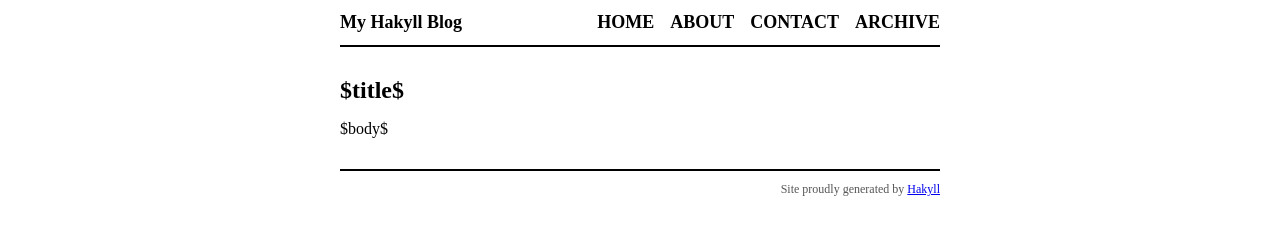
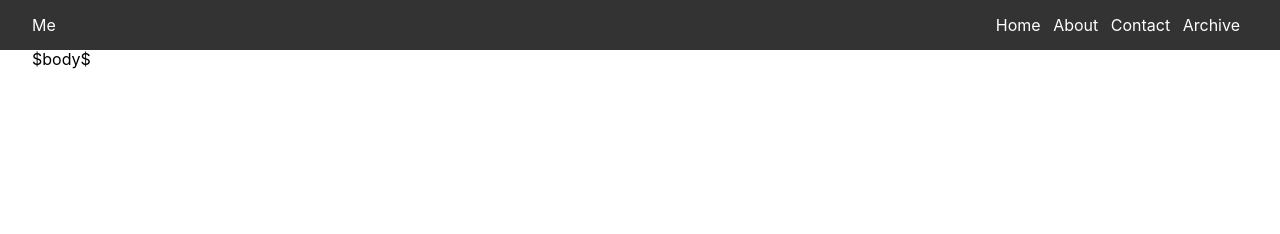
Before and after one commit to jonboiser/blog, a plain HTML site: page templates/default.html in a window 1280 px wide. Drawn offline with nearby package versions, Linux system fonts and the light colour scheme.

Commit message:
Replace styles with tachyons.

```diff
--- a/css/default.css
+++ /dev/null
@@ -1,56 +0,0 @@
-body {
-    color: black;
-    font-size: 16px;
-    margin: 0px auto 0px auto;
-    width: 600px;
-}
-
-div#header {
-    border-bottom: 2px solid black;
-    margin-bottom: 30px;
-    padding: 12px 0px 12px 0px;
-}
-
-div#logo a {
-    color: black;
-    float: left;
-    font-size: 18px;
-    font-weight: bold;
-    text-decoration: none;
-}
-
-div#header #navigation {
-    text-align: right;
-}
-
-div#header #navigation a {
-    color: black;
-    font-size: 18px;
-    font-weight: bold;
-    margin-left: 12px;
-    text-decoration: none;
-    text-transform: uppercase;
-}
-
-div#footer {
-    border-top: solid 2px black;
-    color: #555;
-    font-size: 12px;
-    margin-top: 30px;
-    padding: 12px 0px 12px 0px;
-    text-align: right;
-}
-
-h1 {
-    font-size: 24px;
-}
-
-h2 {
-    font-size: 20px;
-}
-
-div.info {
-    color: #555;
-    font-size: 14px;
-    font-style: italic;
-}
--- a/templates/default.html
+++ b/templates/default.html
@@ -6,29 +6,22 @@
         <meta http-equiv="Content-Type" content="text/html; charset=UTF-8" />
         <title>My Hakyll Blog - $title$</title>
         <link rel="stylesheet" href="https://npmcdn.com/tachyons@4.0.0-beta.29/css/tachyons.min.css">
-        <link rel="stylesheet" type="text/css" href="/css/default.css" />
     </head>
-    <body>
-        <div id="header">
-            <div id="logo">
-                <a href="/">My Hakyll Blog</a>
-            </div>
-            <div id="navigation">
-                <a href="/">Home</a>
-                <a href="/about.html">About</a>
-                <a href="/contact.html">Contact</a>
-                <a href="/archive.html">Archive</a>
-            </div>
-        </div>
+    <body class="sans-serif">
+        <header class="cf f5 bg-black-80 pv3 ph4">
+            <nav class="white">
+                <a class="fl link cf white" href="/">Me</a>
+                <div class="fr cf">
+                    <a class="link pr2 white" href="/">Home</a>
+                    <a class="link pr2 white" href="/about.html">About</a>
+                    <a class="link pr2 white" href="/contact.html">Contact</a>
+                    <a class="link pr2 white" href="/archive.html">Archive</a>
+                </div>
+            </nav>
+        </header>
 
-        <div id="content">
-            <h1>$title$</h1>
-
+        <div class="cf ph4">
             $body$
-        </div>
-        <div id="footer">
-            Site proudly generated by
-            <a href="http://jaspervdj.be/hakyll">Hakyll</a>
         </div>
     </body>
 </html>
```
Also changed, not shown: templates/post-list.html (+1 -1 lines), templates/post.html (+6 -7 lines), 1 other file.
